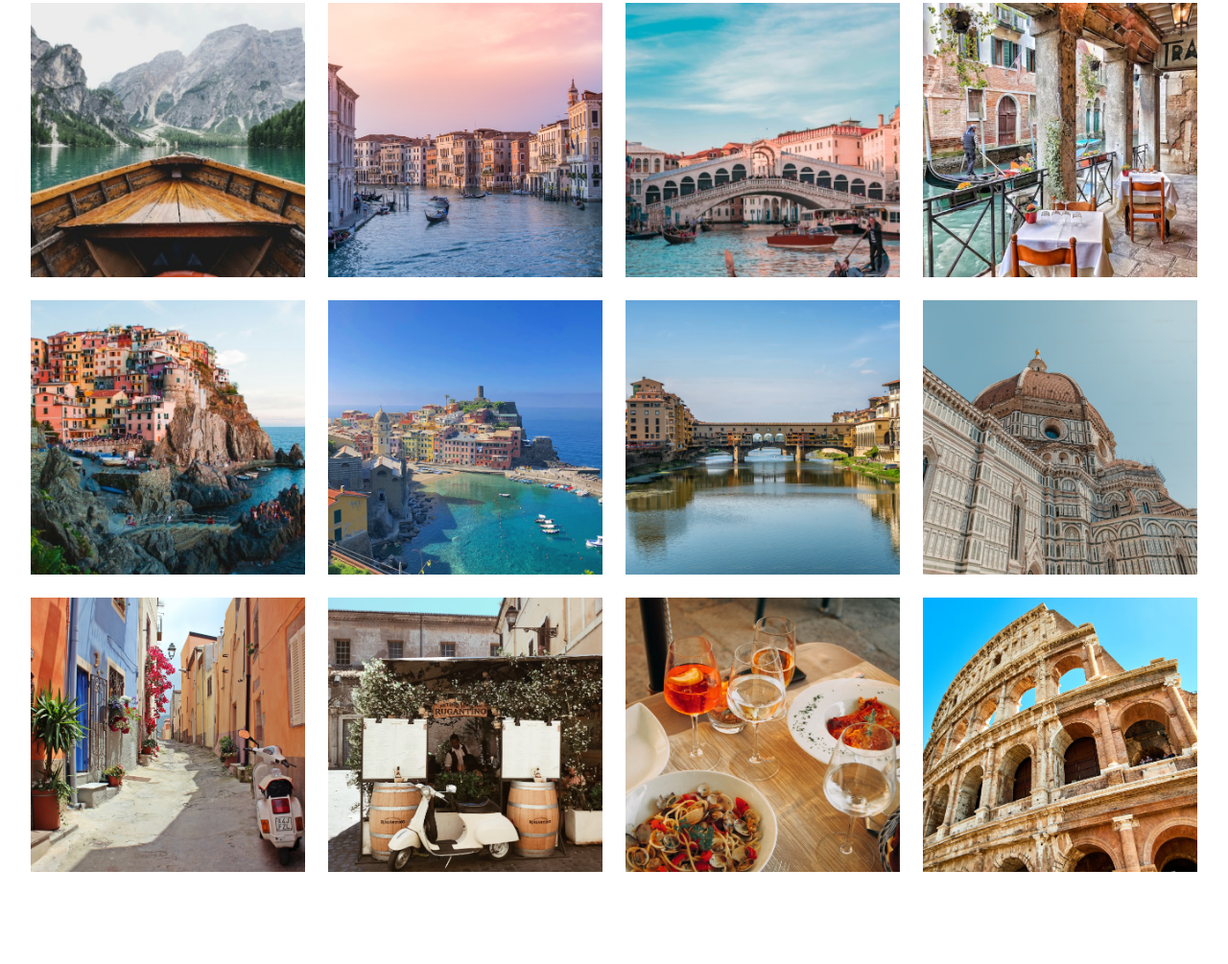
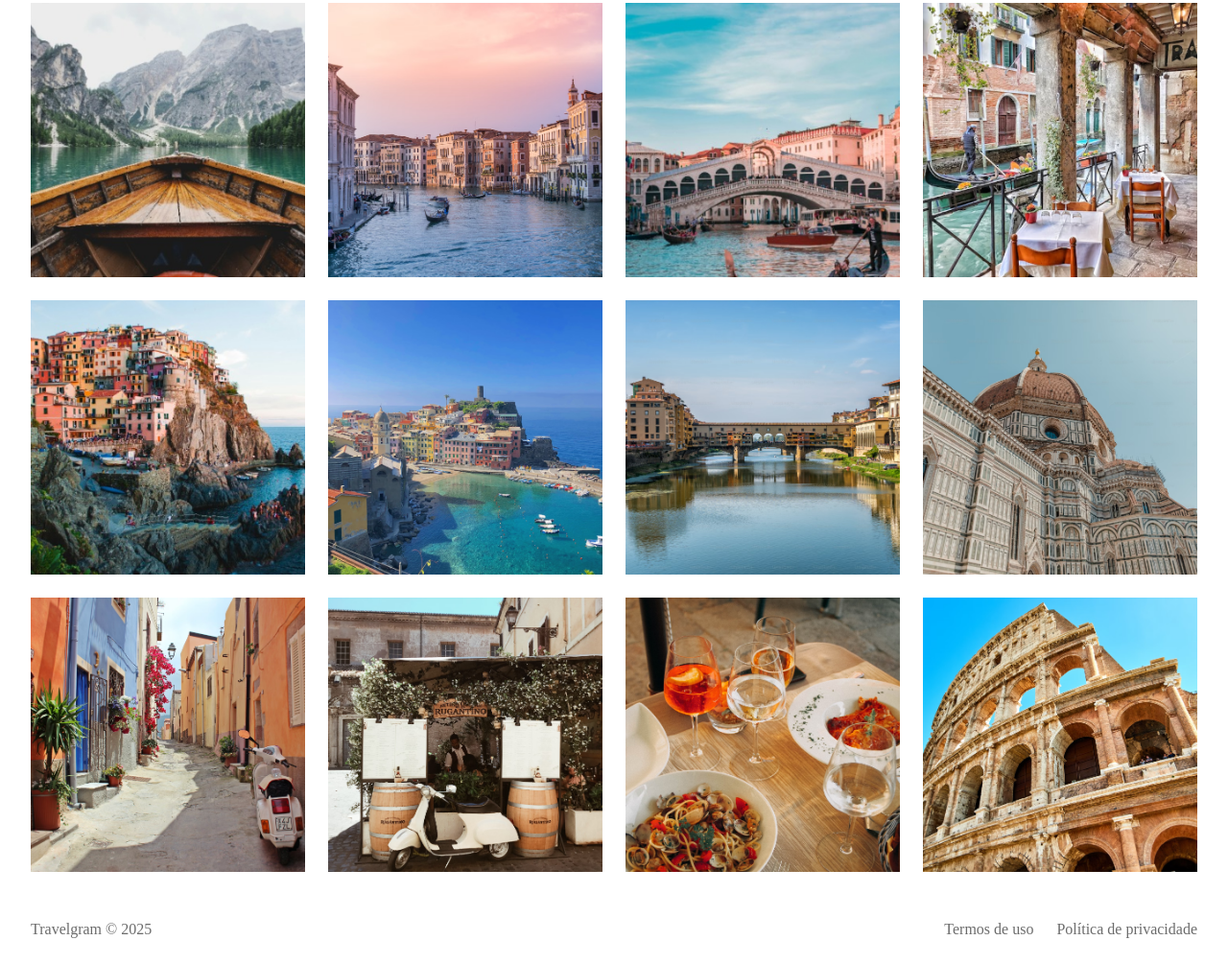
Before and after one commit to brunokristt/travelgram, a plain HTML site: page index.html in a window 1280 px wide. Shown: the part 357-1362 px from the top of the page at 96% size. Before the commit the page ends 1290 px from the top, so only its background shows below. Drawn offline with Linux system fonts and the light colour scheme; a web font is replaced by a local one.

Commit message:
feat: adiciona footer

```diff
--- a/index.html
+++ b/index.html
@@ -72,5 +72,16 @@
         <img src="/assets/images/Image 11.png" alt="...">
         <img src="/assets/images/Image 12.png" alt="...">
     </main>
+    <footer class="container">
+        <span>
+            Travelgram &copy; 2025
+        </span>
+        <span>
+            Termos de uso
+        </span>
+        <span>
+            Política de privacidade
+        </span>
+    </footer>
 </body>
 </html>
--- /dev/null
+++ b/styles/footer.css
@@ -0,0 +1,9 @@
+footer {
+    display: flex;
+    gap: 24px;
+    padding-block: 24px;
+}
+
+footer span:nth-child(1) {
+    margin-right: auto;
+}
--- a/styles/index.css
+++ b/styles/index.css
@@ -2,3 +2,4 @@
 @import url(./nav.css);
 @import url(./header.css);
 @import url(./main.css);
+@import url(./footer.css);
```
